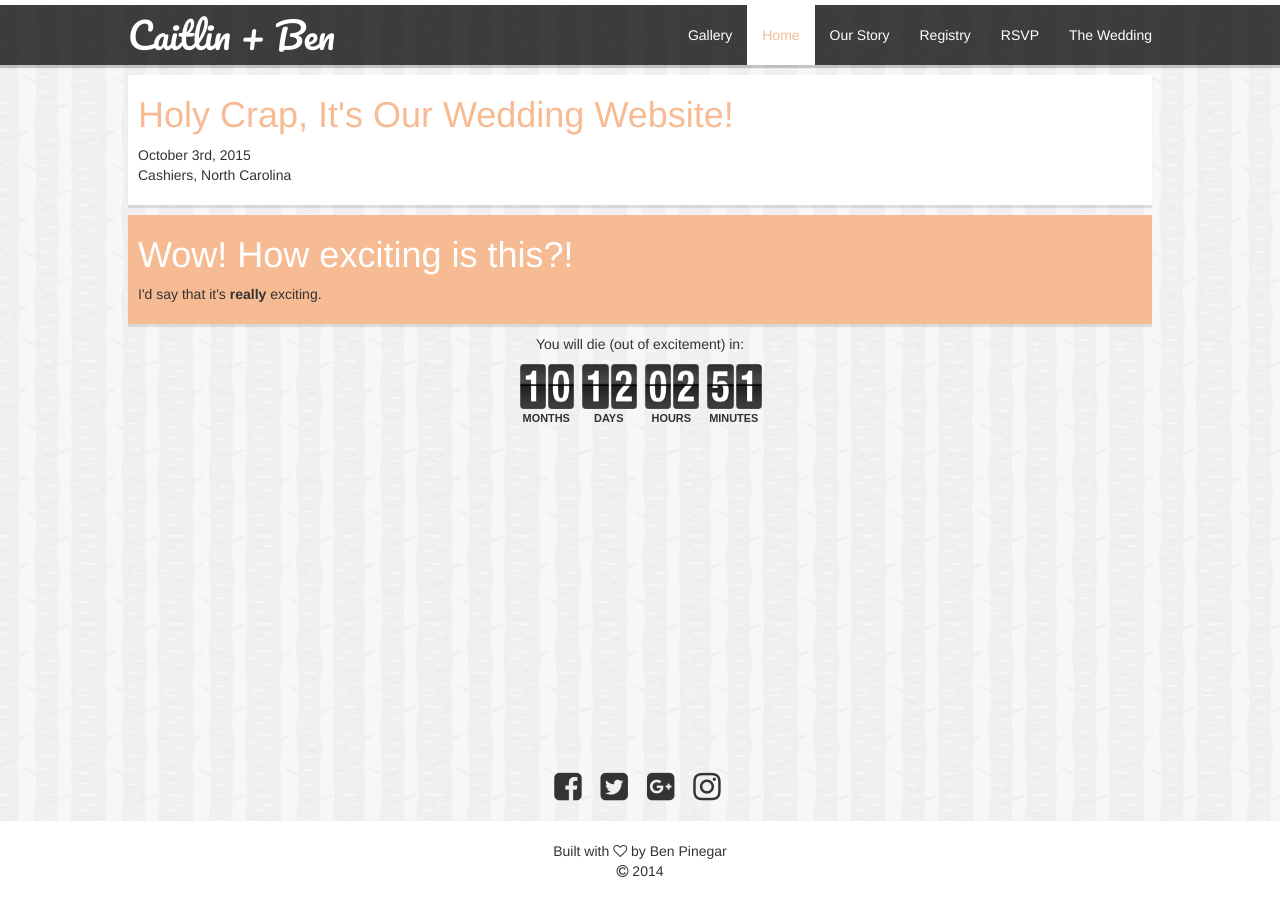
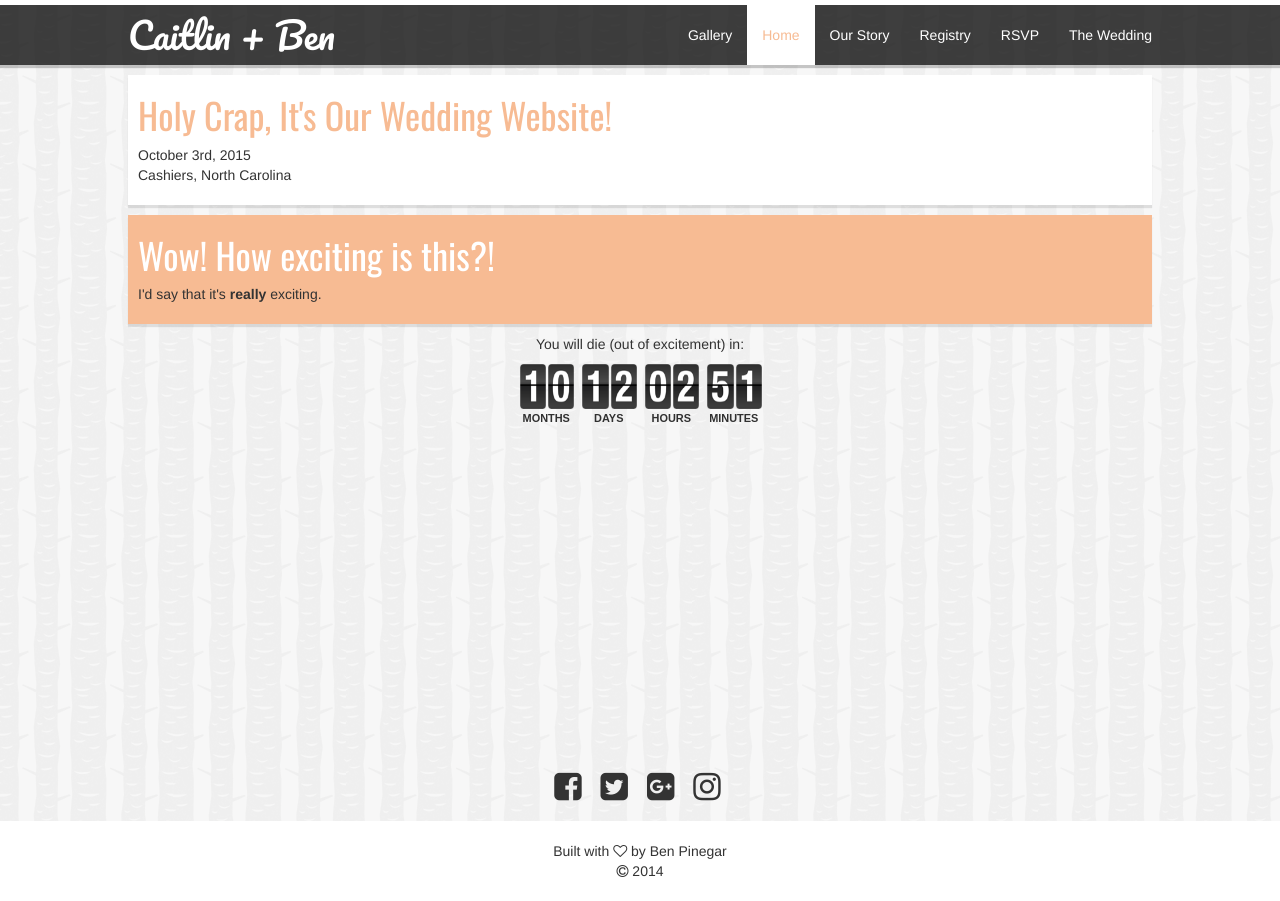
Before and after one commit to bpinegar/bpinegar.github.io, a Jekyll site: the page built from index.html, in a window 1280 px wide. Built offline with Jekyll 4.4.1, drawn with Linux system fonts in a browser that asks for light colours; nearby versions of some CDN libraries.

Commit message:
Update _custom.scss

```diff
--- a/_sass/_custom.scss
+++ b/_sass/_custom.scss
@@ -14,6 +14,9 @@ footer {
   height: 135px;
   width: 100%;
   bottom: 0;
+}
+h1 {
+  font-family: "Oswald", helvetica, arial, sans-serif;
 }
 .footer-wrapper{
   text-align: center;
```
